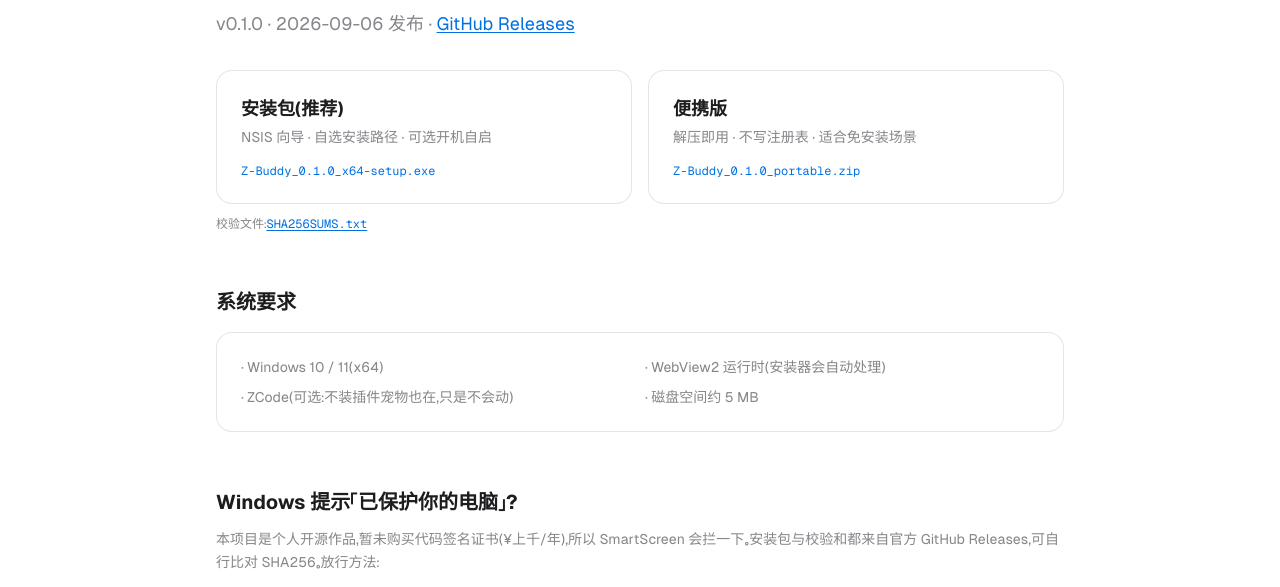
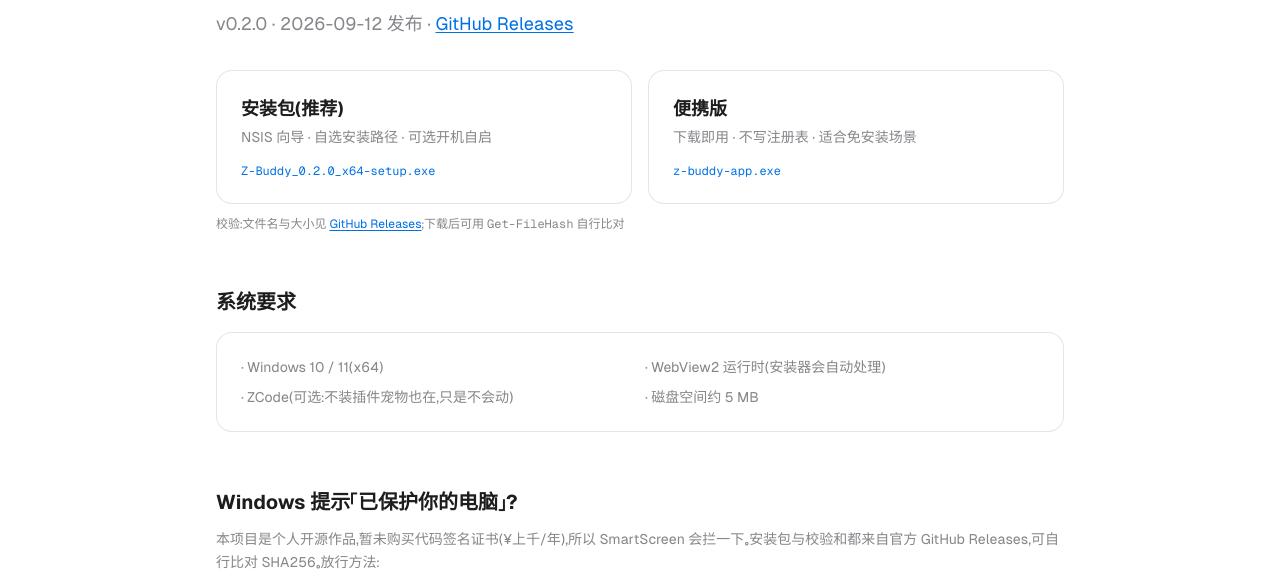
Before and after one commit to learnerCodeZ/Z-Buddy, an Astro site in the folder website/: page /Z-Buddy/download in a window 1280 px wide. Shown: the part 156-743 px from the top of the page. Built offline with nearby package versions, Linux system fonts and the light colour scheme; Astro itself is replaced by a stand-in of ours.

Commit message:
﻿fix(site): 官网下载页还写死 v0.1.0（含一个不存在的 portable.zip）→ 更新到 v0.2.0
体检发现：官网 /download/ 硬编码 v0.1.0 的三个资产链接，其中 Z-Buddy_0.1.0_portable.zip 与 SHA256SUMS.txt 在任何 Release 里都不存在（404），陌生人点进去会下到旧版或直接报错。

- website/src/data/site.ts：version/date/releaseTag → 0.2.0；portable 资产改为 z-buddy-app.exe（v0.2.0 起免安装版就是裸 exe）；描述里的体积 4.2MB → 约 7MB
- download.astro：便携版文案（解压即用 → 下载即用）；校验链接改为指向 Releases 页（不再 404）
- build-app.yml：打 tag 时生成 SHA256SUMS.txt 并随 Release 上传（官网页承诺的校验文件，之前从未产出）

```diff
--- a/website/src/data/site.ts
+++ b/website/src/data/site.ts
@@ -1,20 +1,20 @@
 // 站点单一数据源：版本号、链接、产物名都从这里取，发版只改这一处。
 export const SITE = {
   name: 'Z-Buddy',
-  version: '0.1.0',
-  date: '2026-09-06',
+  version: '0.2.0',
+  date: '2026-09-12',
   title: 'Z-Buddy — ZCode 桌宠',
   description:
-    '一只挂在桌面角落的 AI 编程伙伴：实时反映 ZCode 工作状态、点一下就暂停、宠物包即装即换。免费开源，仅 4.2 MB。',
+    '一只挂在桌面角落的 AI 编程伙伴：实时反映 ZCode 工作状态、点一下就暂停、宠物包即装即换。免费开源，仅约 7 MB。',
   repo: 'https://github.com/learnerCodeZ/Z-Buddy',
   issues: 'https://github.com/learnerCodeZ/Z-Buddy/issues',
   releasesLatest: 'https://github.com/learnerCodeZ/Z-Buddy/releases/latest',
-  releaseTag: 'https://github.com/learnerCodeZ/Z-Buddy/releases/tag/v0.1.0',
+  releaseTag: 'https://github.com/learnerCodeZ/Z-Buddy/releases/tag/v0.2.0',
   // Release 产物命名（上传 Release 时保持一致）
   assets: {
-    setup: 'Z-Buddy_0.1.0_x64-setup.exe',
-    portable: 'Z-Buddy_0.1.0_portable.zip',
-    sha256: 'SHA256SUMS.txt',
+    setup: 'Z-Buddy_0.2.0_x64-setup.exe',
+    portable: 'z-buddy-app.exe', // 免安装版：v0.2.0 起直接是 exe（旧版才是 portable.zip）
+    sha256: 'SHA256SUMS.txt', // 由 CI 在打 tag 时生成并随 Release 上传
   },
 };
 
--- a/website/src/pages/download.astro
+++ b/website/src/pages/download.astro
@@ -19,12 +19,12 @@ const bp = import.meta.env.BASE_URL;
       </a>
       <a class="card group block transition-shadow hover:shadow-md" href={releaseAsset(SITE.assets.portable)}>
         <p class="text-lg font-semibold">便携版</p>
-        <p class="mt-1 text-sm text-ink-2">解压即用 · 不写注册表 · 适合免安装场景</p>
+        <p class="mt-1 text-sm text-ink-2">下载即用 · 不写注册表 · 适合免安装场景</p>
         <p class="mt-4 font-mono text-xs text-zblue group-hover:underline">{SITE.assets.portable}</p>
       </a>
     </div>
     <p class="mt-3 text-xs text-ink-2">
-      校验文件：<a class="font-mono text-zblue underline underline-offset-2" href={releaseAsset(SITE.assets.sha256)}>{SITE.assets.sha256}</a>
+      校验：文件名与大小见 <a class="text-zblue underline underline-offset-2" href={SITE.releasesLatest} target="_blank" rel="noopener">GitHub Releases</a>；下载后可用 <span class="font-mono">Get-FileHash</span> 自行比对
     </p>
 
     <!-- 系统要求 -->
```
Also changed, not shown: .github/workflows/build-app.yml.
